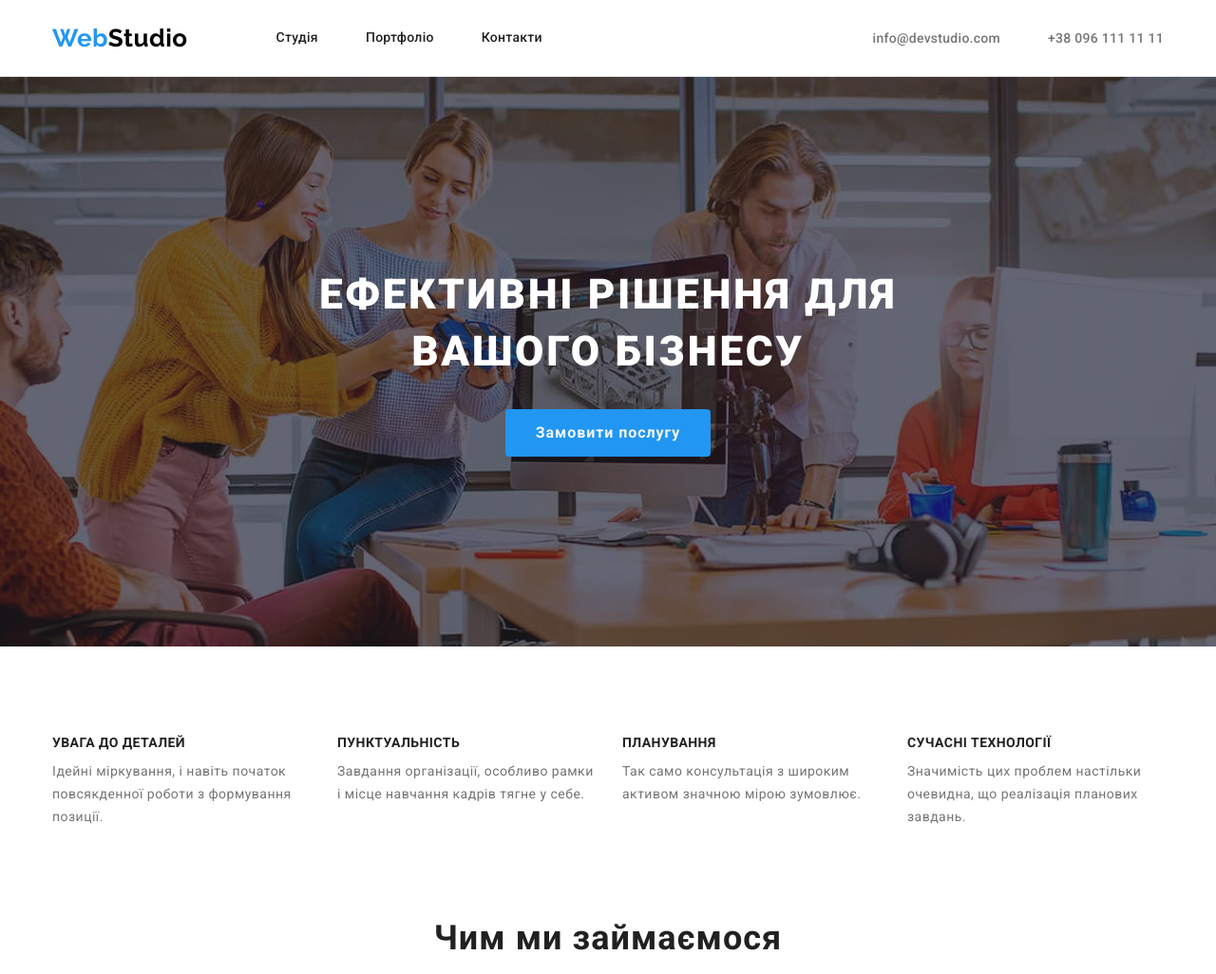
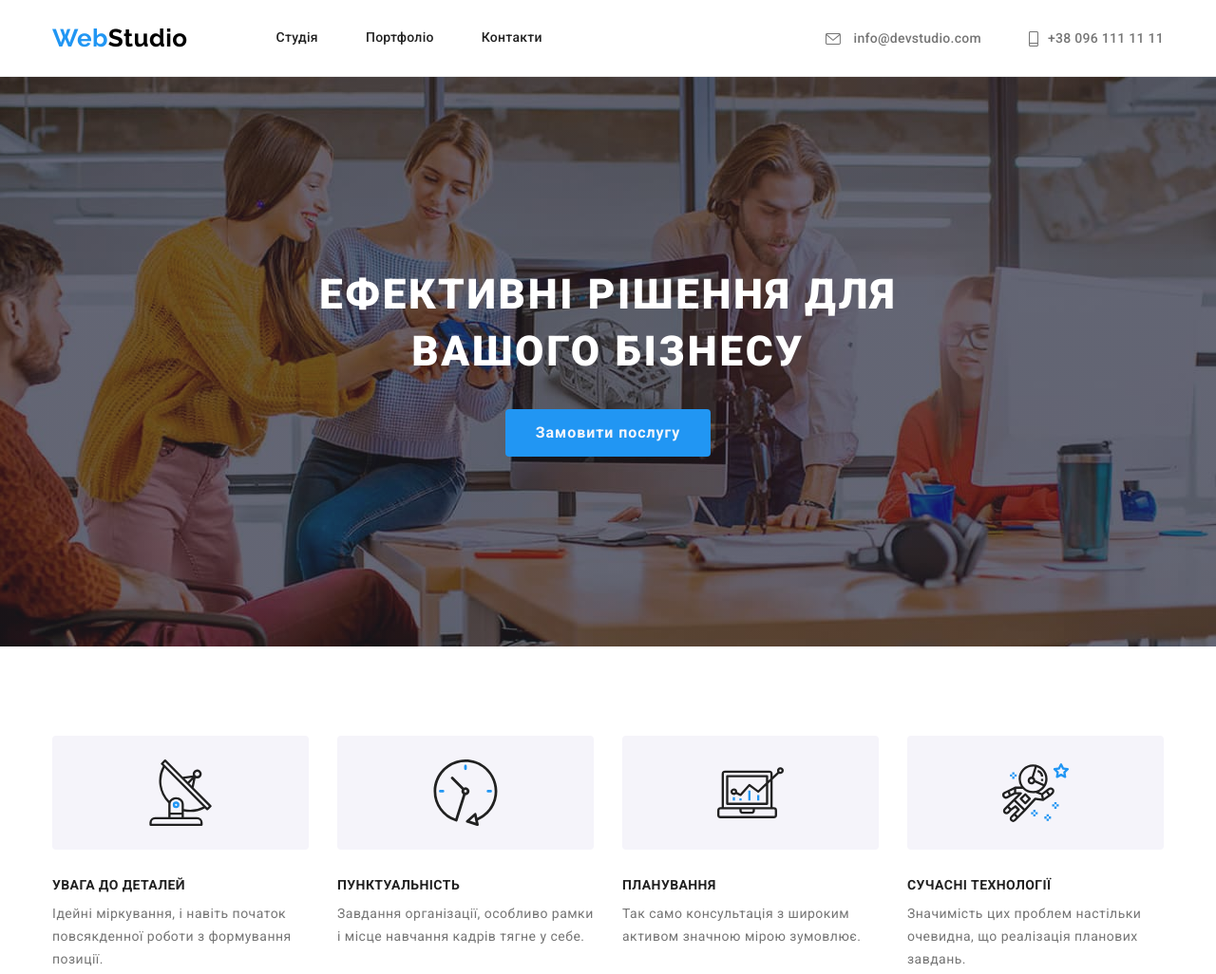
Before and after one commit to VitaCherkes/goit-markup-hw-04, a plain HTML site: page index.html in a window 1280 px wide. Shown: the top 1026 px of the page at 95% size. Drawn offline with nearby package versions, Linux system fonts and the light colour scheme.

Commit message:
переваги

```diff
--- a/css/styles.css
+++ b/css/styles.css
@@ -152,10 +152,37 @@ line-height: 1.14;
 letter-spacing: 0.02em;
 text-decoration: none;
 }
+.link{
+    color: var(--primary-text-color);
+}
+
 .auth-nav .link:hover,
-.auth-nav .link:focus {
+.auth-nav .link:focus{
     color: var(--accent-color);
 }
+.icon-tel{
+    width: 10px;
+    height: 16px;
+}
+.icon-mail{
+    width: 16px;
+    height: 12px;
+}
+.icon-header{
+fill: currentColor;
+vertical-align: middle;
+margin-right: 10px;
+}
+.icon-header:focus,
+.icon-header:hover{
+    color: var(--accent-color);
+}
+
+/* .icon-header:hover,
+.icon-header:focus{
+    fill: #2196F3;
+} */
+
 
 .hero {
     padding-top: 200px;
@@ -248,6 +275,23 @@ font-style: normal;
 font-weight: 400;
 font-size: 14px;
 line-height: 1.71;
+}
+.icons-div{
+    width: 270px;
+    height: 120px;
+    margin-bottom: 30px;
+    background: #F5F4FA;
+    border-radius: 4px;
+    display: flex;
+    align-items: center;
+    justify-content: center;
+}
+.title-icon{
+    width: 70px;
+    height: 70px;
+    display: flex;
+    align-items: center;
+    justify-content: center;
 }
 /* features */
 .features {
--- a/index.html
+++ b/index.html
@@ -23,8 +23,12 @@
         </ul>
     </nav>
     <ul class="auth-nav">
-        <li><a href="mailto:info@devstudio.com" class="link">info@devstudio.com</a></li>
-        <li><a href="tel:+380961111111" class="link link-tel">+38 096 111 11 11</a></li>
+        <li><a href="mailto:info@devstudio.com" class="link">
+            <svg class="icon-header icon-mail"><use href="./images/symbol-defs — 1.svg#icon-envelope">
+            </use></svg>
+             info@devstudio.com</a></li>
+        <li><a href="tel:+380961111111" class="link link-tel"><svg class="icon-header icon-tel"><use href="./images/symbol-defs — 1.svg#icon-Vector">
+        </use></svg>+38 096 111 11 11</a></li>
     </ul>
 </div>
     </header>
@@ -37,19 +41,24 @@
             <div class="container">
                 <h2 class="section-title-h">Наші особливості</h2>
                 <ul class="features">
-                    <li class="title-li">
+                    <li class="title-li"><div class="icons-div"><svg class="title-icon"><use href="./images/symbol-defs-antena.svg#icon-antenna-1"></use></svg></div>
                         <h3 class="title">Увага до деталей</h3>
                         <p class="title-p">Ідейні міркування, і навіть початок повсякденної роботи з формування позиції.</p>
                     </li>
-                    <li class="title-li">
+                    <li class="title-li"><div class="icons-div"><svg class="title-icon"><use href="./images/symbol-defs — 1.svg#icon-clock-1"></use>
+                    </svg></div>
                         <h3 class="title">Пунктуальність</h3>
                         <p class="title-p">Завдання організації, особливо рамки і місце навчання кадрів тягне у себе.</p>
                     </li>
                     <li class="title-li">
+                        <div class="icons-div"><svg class="title-icon"><use href="./images/symbol-defs — 1.svg#icon-diagram-1"></use>
+                        </svg></div>
                         <h3 class="title">Планування</h3>
                         <p class="title-p">Так само консультація з широким активом значною мірою зумовлює.</p>
                     </li>
                     <li class="title-li">
+                        <div class="icons-div"><svg class="title-icon"><use href="./images/symbol-defs — 1.svg#icon-astronaut-1"></use>
+                        </svg></div>
                         <h3 class="title">Сучасні технології</h3>
                         <p class="title-p">Значимість цих проблем настільки очевидна, що реалізація планових завдань.</p>
                     </li>
```
Also changed, not shown: images/symbol-defs-antena.svg (added), images/symbol-defs — 1.svg (added), 2 other files.
